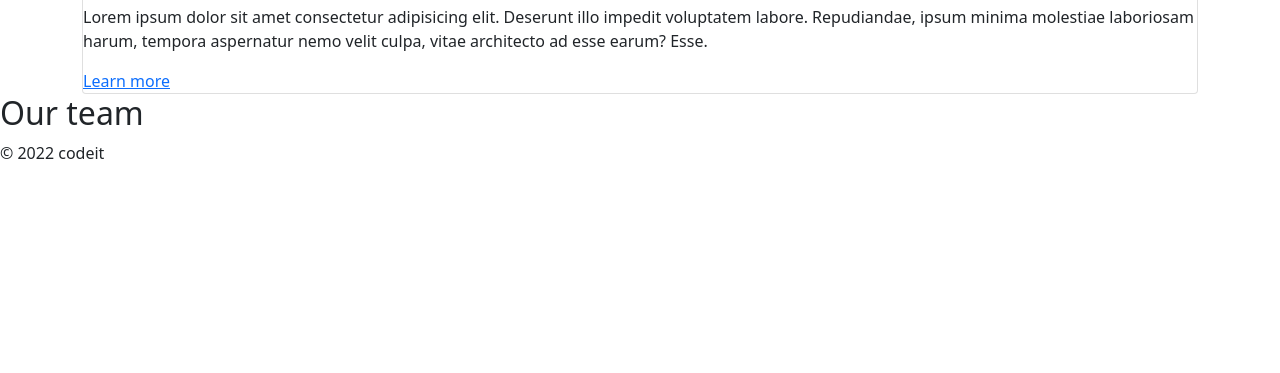
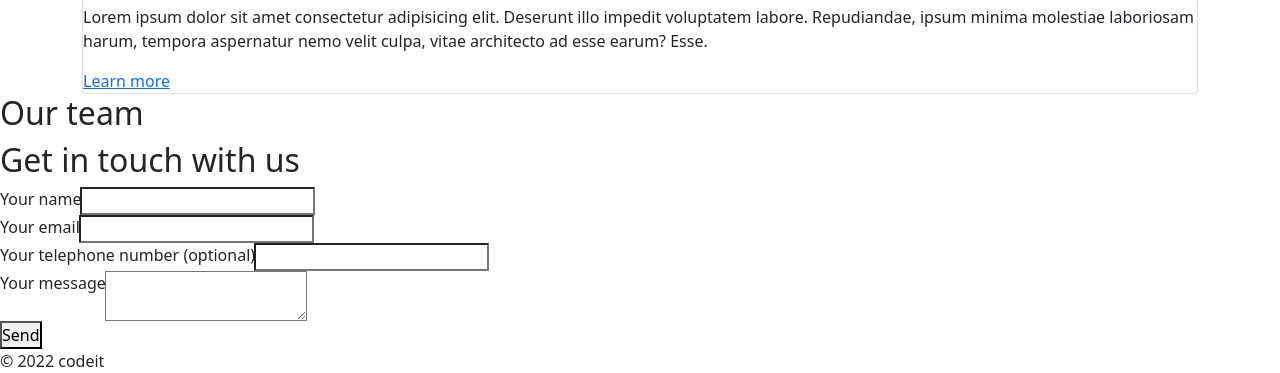
Before and after one commit to pnbakken/industry-knowledge-group-assignment, a plain HTML site: page Website/index.html in a window 1280 px wide. Shown: the part 1414-1787 px from the top of the page. Before the commit the page ends 1579 px from the top, so only its background shows below. Drawn offline with Linux system fonts and the light colour scheme.

Commit message:
added contact form

```diff
--- a/Website/index.html
+++ b/Website/index.html
@@ -20,10 +20,10 @@
 						<a href="#" class="nav-link">About</a>
 					</li>
 					<li>
-						<a href="#" class="nav-link">Services</a>
+						<a href="#services" class="nav-link">Services</a>
 					</li>
 					<li>
-						<a href="#" class="nav-link">Contact</a>
+						<a href="#contact" class="nav-link">Contact</a>
 					</li>
 				</ul>
 			</nav>
@@ -158,6 +158,30 @@
 			<section id="team">
 				<h2>Our team</h2>
 			</section>
+
+			<section id="contact">
+				<h2>Get in touch with us</h2>
+				<form id="contact-form">
+					<div class="input-group">
+						<label for="name">Your name</label>
+						<input type="text" id="name" name="name"/>
+					</div>
+					<div class="input-group">
+						<label for="email">Your email</label>
+						<input type="email" id="email" name="email"/>
+					</div>
+					<div class="input-group">
+						<label for="phone">Your telephone number (optional)</label>
+						<input type="text" id="phone" name="phone"/><!--Validate number characters with Regex-->
+					</div>
+					<div class="input-group">
+						<label for="message-text">Your message</label>
+						<textarea id="message-text" name="email"></textarea>
+					</div>
+					<button type="submit" id="submit" value="submit">Send</button>
+				</form>
+			</section>
+
 		</main>
 		<footer>&copy; 2022 codeit</footer>
 	</body>
```
